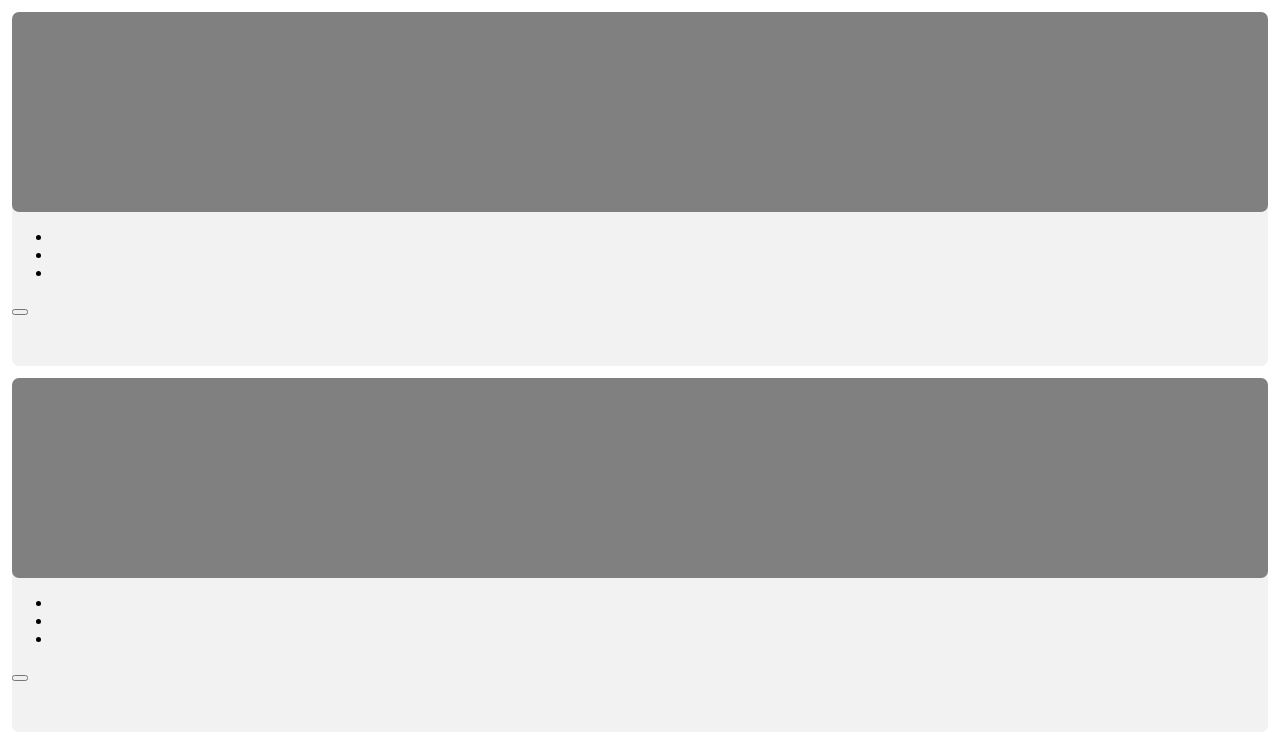
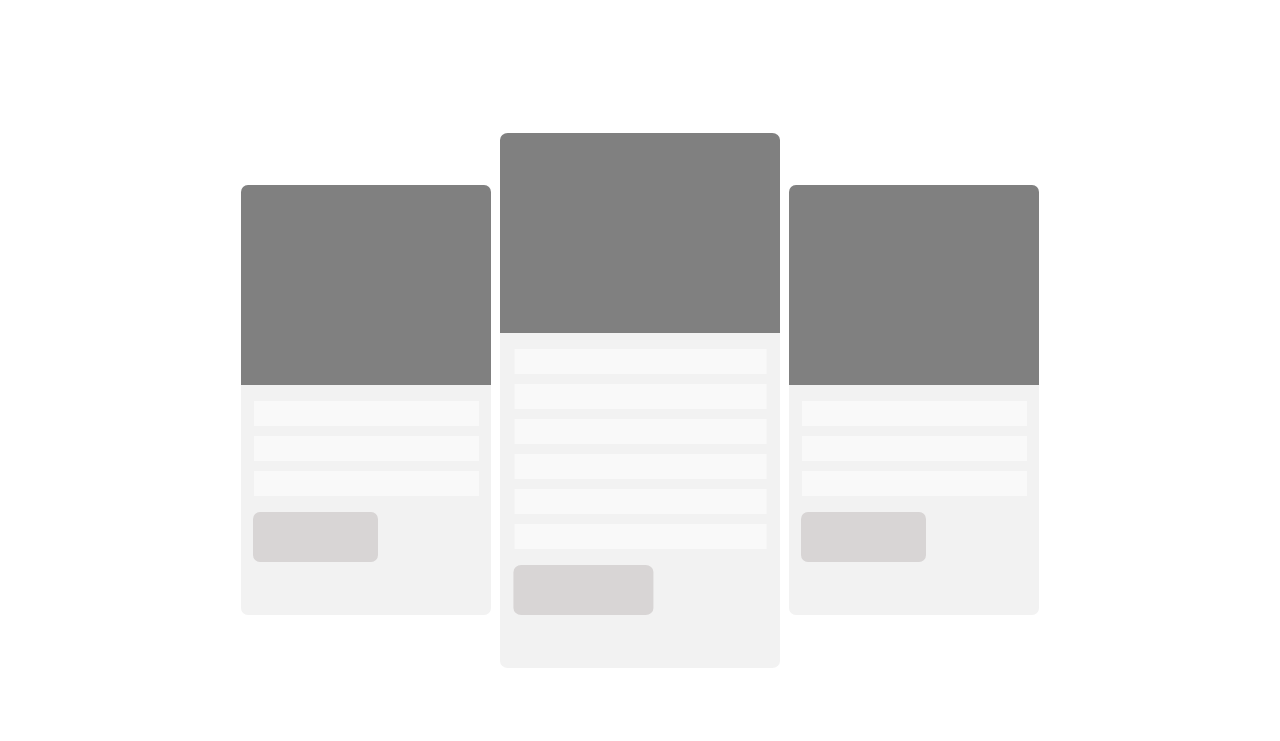
Before and after one commit to myaqub/lexicon-price-table, a plain HTML site: page index.html in a window 1280 px wide. Shown: the top 741 px of the page. Drawn offline with Linux system fonts and the light colour scheme.

Commit message:
update index and css files

```diff
--- a/index.html
+++ b/index.html
@@ -1,37 +1,19 @@
+
 <!DOCTYPE html>
 <html lang="en">
 <head>
     <meta charset="UTF-8">
     <meta name="viewport" content="width=device-width, initial-scale=1.0">
+    <title>Pricing Tables</title>
     <link rel="stylesheet" href="style.css">
-    <title>Pricing Table</title>
 </head>
 <body>
-    <main>
-
+    <main class="cards">
         <section class="card">
             <header>
 
             </header>
             <ul>
-
-        <li></li>
-        <li></li>
-        <li></li>
-    </ul>
-    <button></button>
-
-</section>
-
-
-
-<section class="card card-big">
-
-    <header>
-
-    </header>
-    <ul>
-
                 <li></li>
                 <li></li>
                 <li></li>
@@ -39,14 +21,15 @@
             <button></button>
         </section>
 
-<section class="card">
 
-
+        <section class="card card-big">
             <header>
 
             </header>
             <ul>
-
+                <li></li>
+                <li></li>
+                <li></li>
                 <li></li>
                 <li></li>
                 <li></li>
@@ -54,6 +37,20 @@
             <button></button>
         </section>
 
+
+        <section class="card">
+            <header>
+
+            </header>
+            <ul>
+                <li></li>
+                <li></li>
+                <li></li>
+            </ul>
+            <button></button>
+        </section>
+
+
     </main>
 </body>
 </html>
--- a/style.css
+++ b/style.css
@@ -1,34 +1,65 @@
 
-body{
-    margin: 0;
+.cards {
+    display: flex;
+    flex-wrap: wrap;
+    justify-content: center;
+    align-items: center;
+}
 
+.card {
+    flex: 0 0 250px;
 }
 
 
-.card{
 
+
+
+* {
+    box-sizing: border-box;
+}
+
+body {
+    margin: 0;
+}
+
+.cards {
+    min-height: 100vh;
+}
+
+.card {
     background-color: #f2f2f2;
     margin: 12px;
     border-radius: 7px;
     padding: 0 0 50px 0;
-
+}
+/*
+  https://www.w3schools.com/cssref/css_selectors.php
+*/
+.card > header {
+    background-color: #808080;
+    height: 200px;
+    border-radius: 7px 7px 0 0;
 }
 
- /* w3school
-  */
-.card >header{
-
-   background-color: #808080;
-   height: 200px;
-   border-radius: 7px;
+.card > ul {
+    list-style: none;
+    padding: 0;
+}
+.card > ul li {
+    background-color: rgba(255, 255, 255, 0.6);
+    height: 25px;
+    width: 90%;
+    margin: 10px auto;
+}
+.card button {
+    width: 50%;
+    height: 50px;
+    border: none;
+    margin-left: 12px;
+    border-radius: 7px;
+    background-color: #d8d5d5;
 }
 
-{
-
-
+.card-big {
+    transform: scaleX(1.12);
 }
-
-
-{
-
-}
```
Lines whose indentation alone changed are shown as unchanged.
